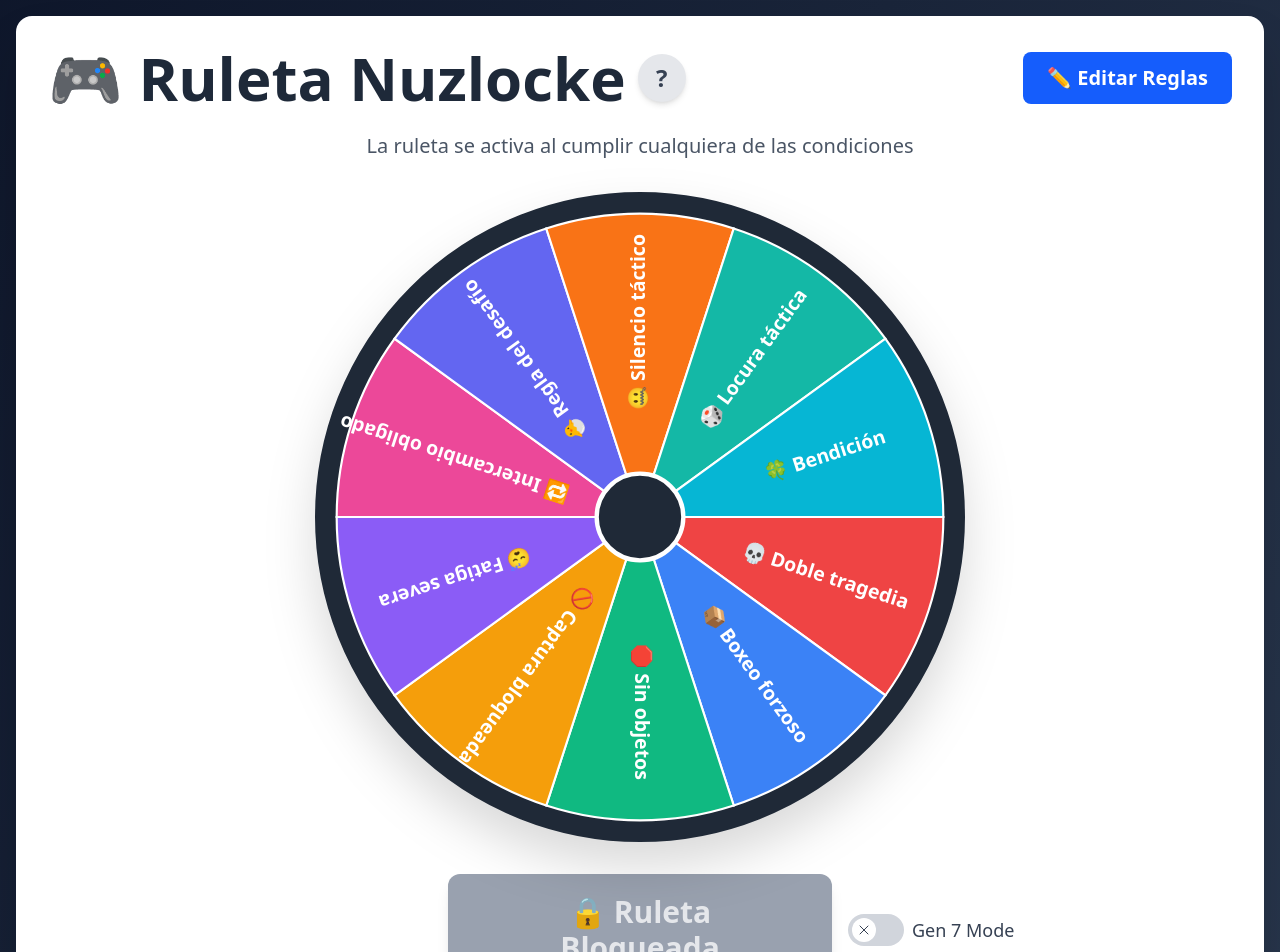
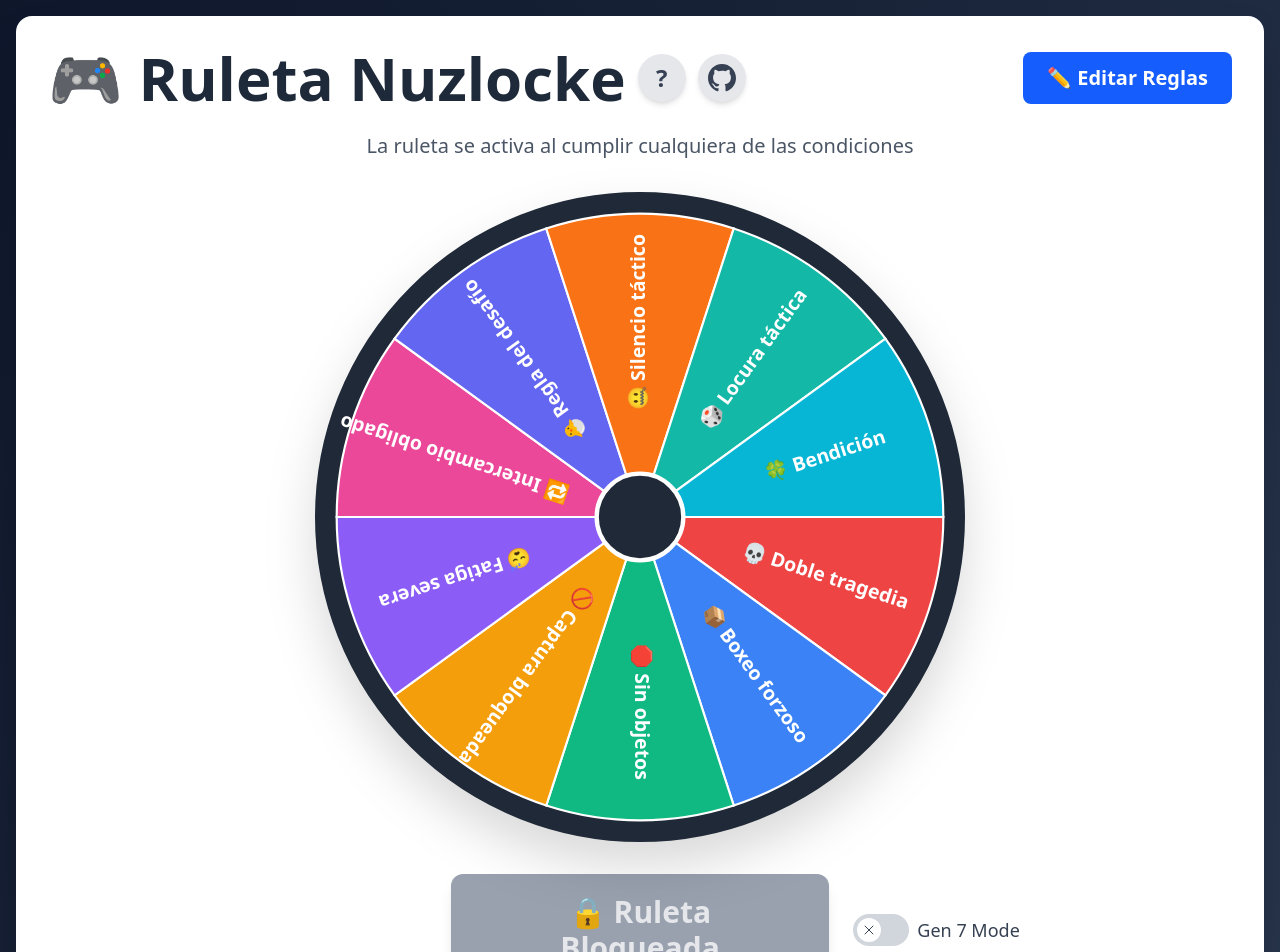
Before and after one commit to dgp04/nuzlocke-roulette, a React (Vite) app: page / in a window 1280 px wide. Shown: the top 952 px of the page. Built offline with nearby package versions, Linux system fonts and the light colour scheme.

Commit message:
Update nuzlocke-roulette
Added icon and GitHub link

```diff
--- a/index.html
+++ b/index.html
@@ -2,7 +2,7 @@
 <html lang="en">
   <head>
     <meta charset="UTF-8" />
-    <link rel="icon" type="image/svg+xml" href="/vite.svg" />
+    <link rel="icon" type="image/svg+xml" href="./public/static/images/icon.png" />
     <meta name="viewport" content="width=device-width, initial-scale=1.0" />
     <title>Nuzlocke Roulette</title>
   </head>
--- a/src/components/Roulette.jsx
+++ b/src/components/Roulette.jsx
@@ -353,6 +353,17 @@ export default function Roulette() {
                     >
                     ?
                     </button>
+                    <a
+                        href="https://github.com/dgp04/nuzlocke-roulette"
+                        target="_blank"
+                        rel="noopener noreferrer"
+                        className="w-8 h-8 sm:w-10 sm:h-10 lg:w-12 lg:h-12 bg-gray-200 hover:bg-gray-300 rounded-full flex items-center justify-center transition-all duration-200 shadow-md hover:shadow-lg hover:cursor-pointer"
+                        title="Ver en GitHub"
+                    >
+                        <svg className="w-5 h-5 sm:w-6 sm:h-6 lg:w-7 lg:h-7 text-gray-700" fill="currentColor" viewBox="0 0 24 24">
+                        <path d="M12 0C5.374 0 0 5.373 0 12 0 17.302 3.438 21.8 8.207 23.387c.599.111.793-.261.793-.577v-2.234c-3.338.726-4.033-1.416-4.033-1.416-.546-1.387-1.333-1.756-1.333-1.756-1.089-.745.083-.729.083-.729 1.205.084 1.839 1.237 1.839 1.237 1.07 1.834 2.807 1.304 3.492.997.107-.775.418-1.305.762-1.604-2.665-.305-5.467-1.334-5.467-5.931 0-1.311.469-2.381 1.236-3.221-.124-.303-.535-1.524.117-3.176 0 0 1.008-.322 3.301 1.23A11.509 11.509 0 0112 5.803c1.02.005 2.047.138 3.006.404 2.291-1.552 3.297-1.23 3.297-1.23.653 1.653.242 2.874.118 3.176.77.84 1.235 1.911 1.235 3.221 0 4.609-2.807 5.624-5.479 5.921.43.372.823 1.102.823 2.222v3.293c0 .319.192.694.801.576C20.566 21.797 24 17.3 24 12c0-6.627-5.373-12-12-12z" />
+                        </svg>
+                    </a>
                 </div>
                 <button
                     className={`px-4 sm:px-6 py-3 font-bold text-base sm:text-lg lg:text-xl rounded-lg transition-all duration-200 hover:cursor-pointer ${
@@ -385,9 +396,9 @@ export default function Roulette() {
                 crearSegmento={crearSegmento}
             />
 
-            <div className="w-full grid grid-cols-3 items-center gap-4">
-                {/* Columna izquierda vacía para balance */}
-                <div></div>
+            <div className="w-full flex flex-col items-center gap-4 sm:grid sm:grid-cols-3 sm:items-center sm:gap-6">
+                {/* Columna izquierda vacía para balance en desktop */}
+                <div className="hidden sm:block"></div>
 
                 {/* Botón centrado en la columna del medio */}
                 <div className="flex justify-center">
@@ -405,11 +416,9 @@ export default function Roulette() {
                 </div>
 
                 {/* Switch en la columna derecha */}
-                <Gen7Switch
-                    isGen7Mode={isGen7Mode}
-                    onChange={setIsGen7Mode}
-                    disabled={girando || editando}
-                />
+                <div className="flex justify-center sm:justify-start">
+                    <Gen7Switch isGen7Mode={isGen7Mode} onChange={setIsGen7Mode} disabled={girando || editando} />
+                </div>
             </div>
 
             {/* Contadores con texto más grande */}
```
Also changed, not shown: public/static/images/icon.png (added).
